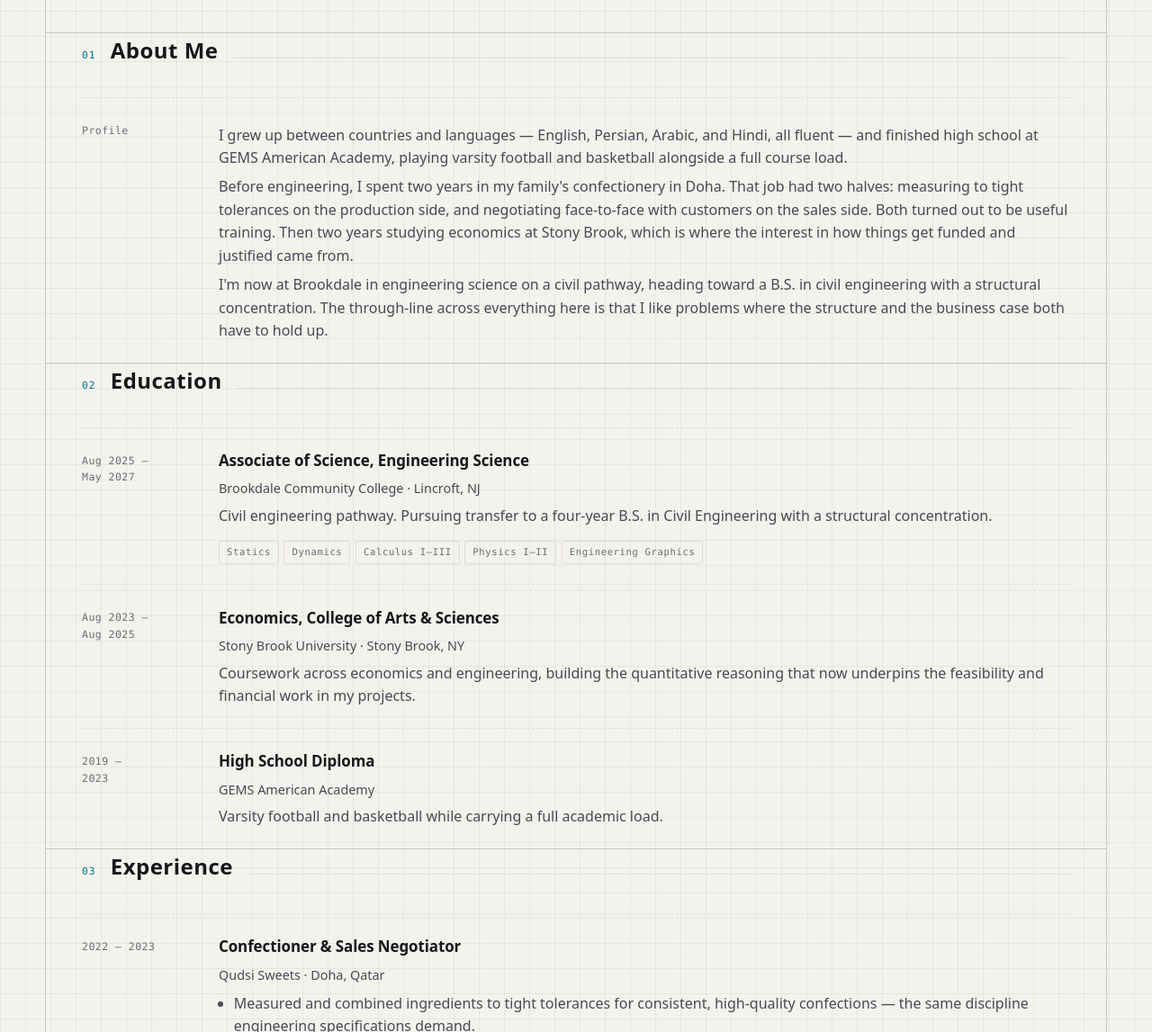
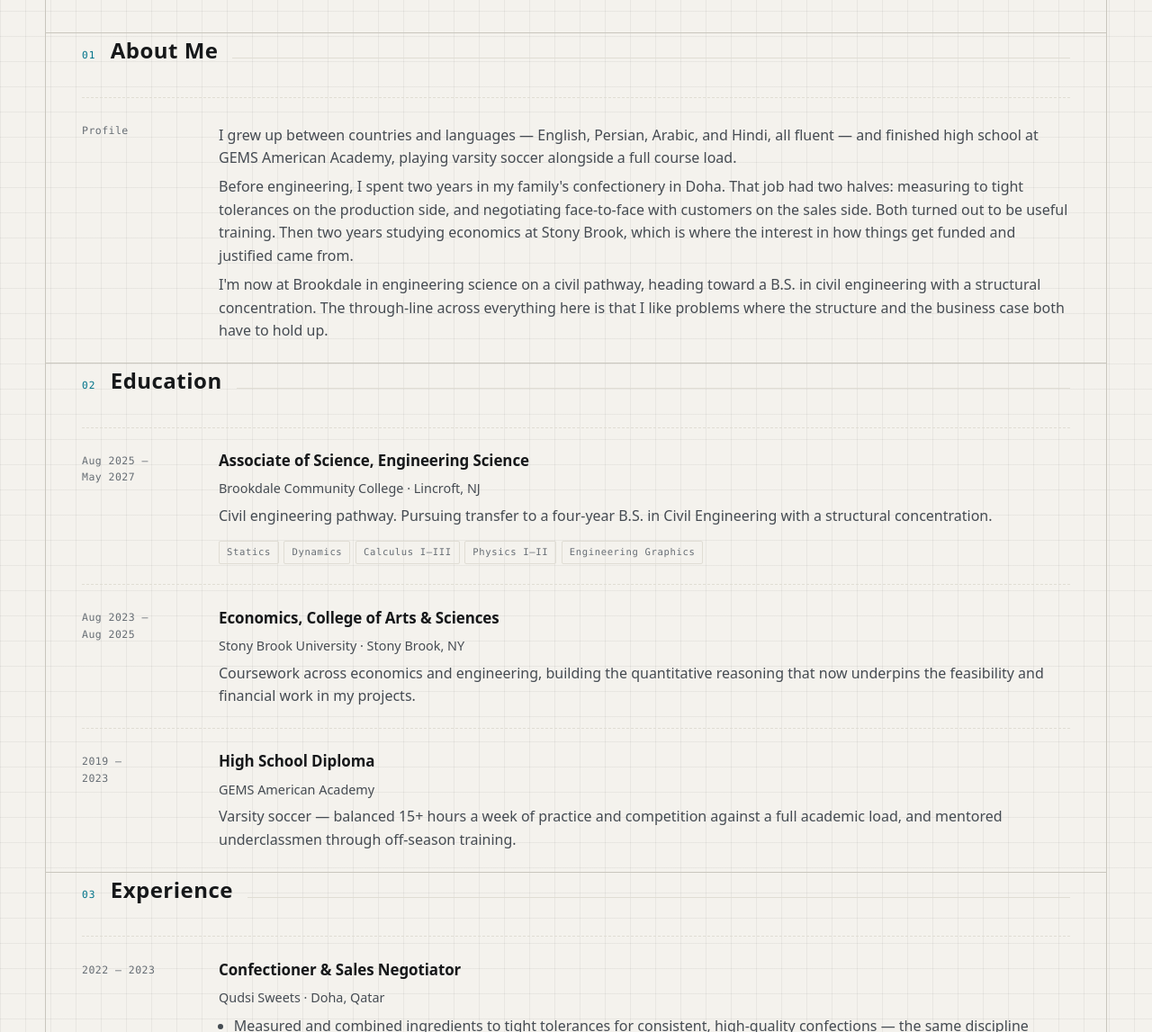
Before and after one commit to aliqudsi25-git/aliqudsi25-git.github.io, a plain HTML site: page index.html in a window 1280 px wide. Shown: the part 940-2087 px from the top of the page at 90% size. Drawn offline with Linux system fonts and the light colour scheme.

Commit message:
Correct athletics: varsity soccer, not football/basketball
Co-Authored-By: Claude Opus 5 <noreply@anthropic.com>

```diff
--- a/index.html
+++ b/index.html
@@ -256,7 +256,7 @@ footer{border-top:1px solid var(--rule);padding:0 0 3rem}
     <div class="entry">
       <div class="when">Profile</div>
       <div>
-        <p>I grew up between countries and languages — English, Persian, Arabic, and Hindi, all fluent — and finished high school at GEMS American Academy, playing varsity football and basketball alongside a full course load.</p>
+        <p>I grew up between countries and languages — English, Persian, Arabic, and Hindi, all fluent — and finished high school at GEMS American Academy, playing varsity soccer alongside a full course load.</p>
         <p>Before engineering, I spent two years in my family's confectionery in Doha. That job had two halves: measuring to tight tolerances on the production side, and negotiating face-to-face with customers on the sales side. Both turned out to be useful training. Then two years studying economics at Stony Brook, which is where the interest in how things get funded and justified came from.</p>
         <p>I'm now at Brookdale in engineering science on a civil pathway, heading toward a B.S. in civil engineering with a structural concentration. The through-line across everything here is that I like problems where the structure and the business case both have to hold up.</p>
       </div>
@@ -293,7 +293,7 @@ footer{border-top:1px solid var(--rule);padding:0 0 3rem}
       <div>
         <h3>High School Diploma</h3>
         <p class="org">GEMS American Academy</p>
-        <p>Varsity football and basketball while carrying a full academic load.</p>
+        <p>Varsity soccer — balanced 15+ hours a week of practice and competition against a full academic load, and mentored underclassmen through off-season training.</p>
       </div>
     </div>
   </section>
```
